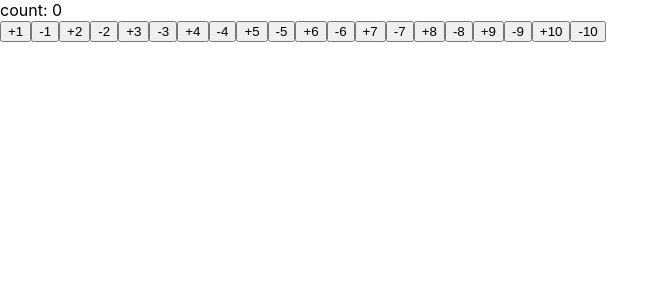
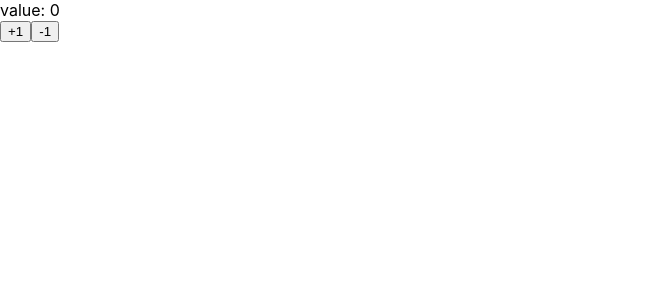
Before and after one commit to YoshYoshiYosh/react-redux, a React (Create React App) app: page / in a window 1280 px wide. Shown: the top 300 px of the page, without its empty margins (0-669 px from the left). Built offline with nearby package versions, Linux system fonts and the light colour scheme.

Commit message:
redux basis

```diff
--- a/src/components/App.js
+++ b/src/components/App.js
@@ -1,37 +1,29 @@
 import React, { Component } from 'react';
+import { connect } from 'react-redux';
+
 import {increment, decrement} from '../actions/index.js';
 
-const App = () => <Counter />
+class App extends Component {
+  render() {
+    const props = this.props
 
-class Counter extends Component {
-  constructor(props) {
-    super(props)
-    this.state = { count: 0 }
-  }
-
-  changeCount(plusOrMinus, changeValue) {
-    const changeNum = (plusOrMinus === 'plus') ? changeValue : -changeValue
-    this.setState({count: this.state.count + changeNum})
-  }
-
-  render() {
-    console.log("rendered.")
-    const numbers = [1, 2, 3, 4, 5, 6, 7, 8, 9, 10]
     return (
       <React.Fragment>
-        <div>count: {this.state.count}</div>
-
-        {numbers.map((num, index) => {
-          return (
-            <React.Fragment key={index}>
-              <button onClick={() => this.changeCount('plus', num)}>+{num}</button>
-              <button onClick={() => this.changeCount('minus',num)}>-{num}</button>
-            </React.Fragment>
-          )
-        })}
+        <div>value: { props.value }</div>
+        <button onClick={props.increment}>+1</button>
+        <button onClick={props.decrement}>-1</button>
       </React.Fragment>
     )
   }
 }
 
-export default App;
+const mapStateToProps = state => ({ value: state.count.value })
+
+// const mapDispatchToProps = dispatch => ({
+//   increment: () => dispatch(increment()),
+//   decrement: () => dispatch(decrement()),
+// })
+
+const mapDispatchToProps = ({ increment, decrement })
+
+export default connect(mapStateToProps, mapDispatchToProps)(App);
```
